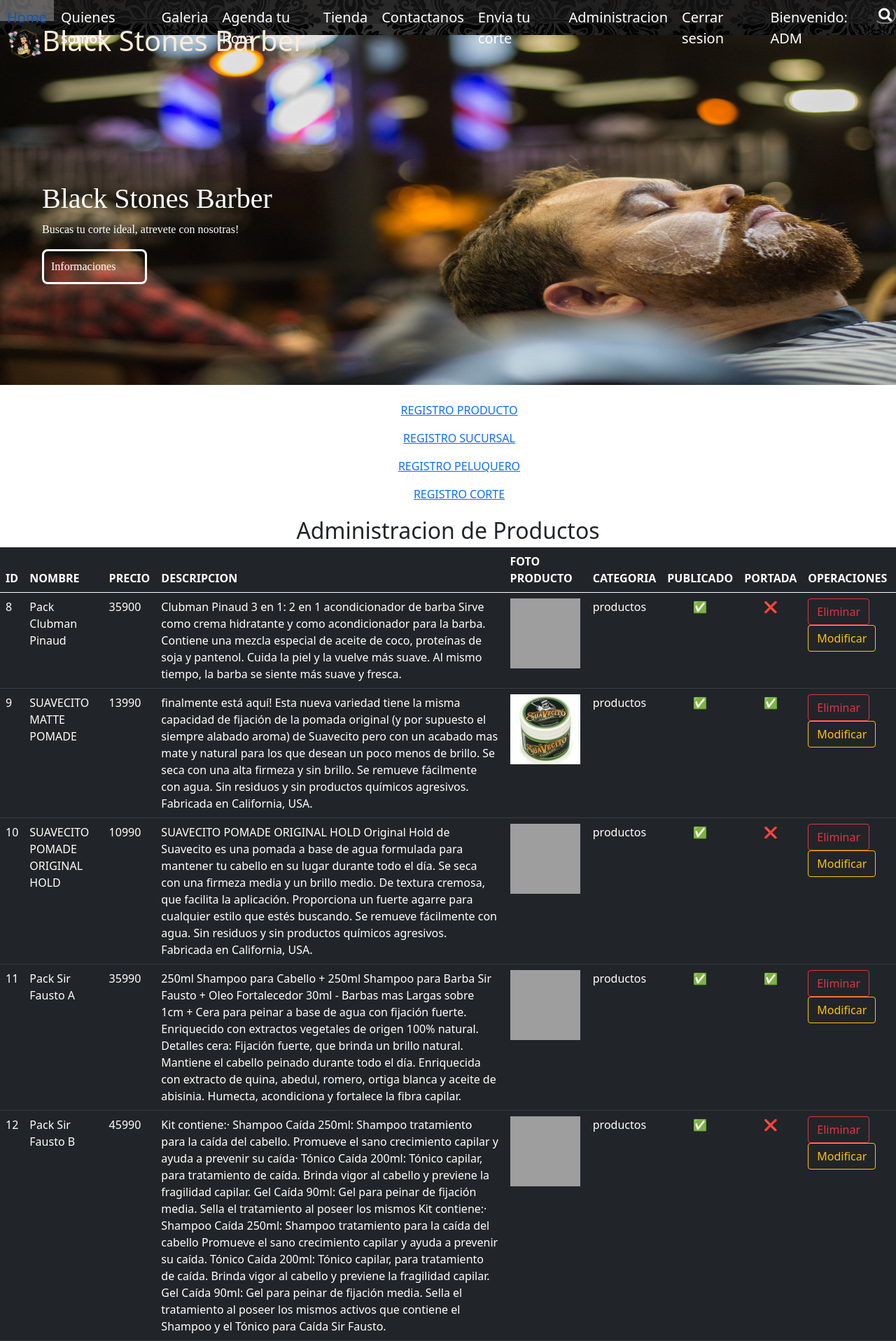
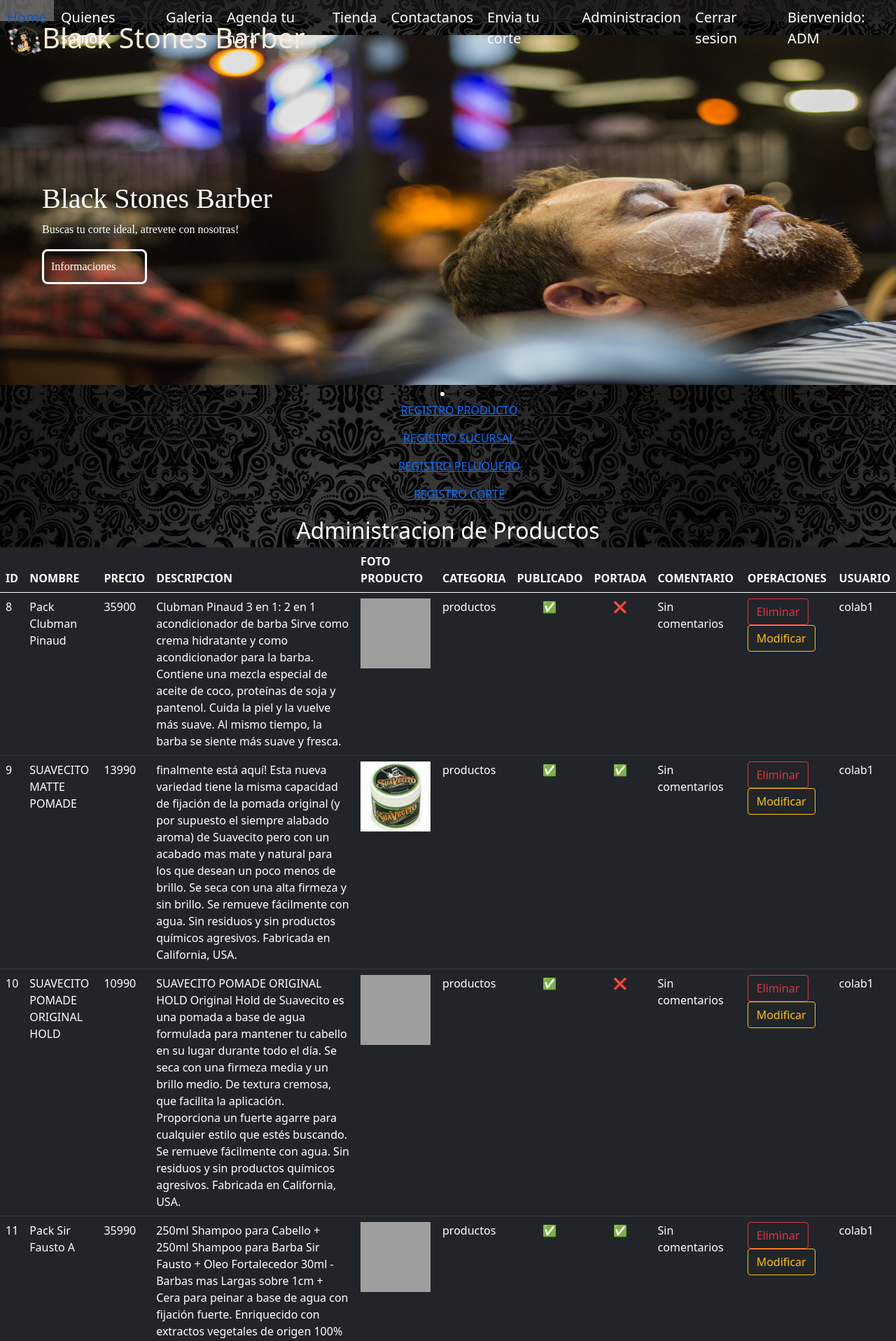
Before and after one commit to evemoya/blackstones-DJANGO, a Django app: page /modprod/ in a window 1280 px wide. Shown: the top 1916 px of the page at 70% size. Run offline with Django 3.2, Linux system fonts and the light colour scheme; a user stored in the database is signed in; data comes from the database, SQL or seed files in the repository; both versions use the stored data as it was after the commit; some web fonts are replaced; grey boxes are pictures that could not be loaded.

Commit message:
actualizacion sitio, administracion galeria y buscador,  carrusel  index con bvoostrap

```diff
--- a/BS/static/css/estilos.css
+++ b/BS/static/css/estilos.css
@@ -18,12 +18,11 @@
 * {
     margin: 0%;
     padding: 0%;
-    /*box-sizing: border-box*/
-    ;
 }
 
 body {
     background: rgb(17, 16, 16);
+    background-image: url(../img/cortes_y_mas/mennu2.jpg);
 }
 
 header {
@@ -50,6 +49,10 @@
 
 }*/
 
+#linea {
+    background: rgb(17, 16, 16);
+}
+
 #contenedor-logo-principal {
     width: fit-content;
     display: flex;
@@ -63,7 +66,7 @@
 }
 
 footer .footer-pie {
-    margin-top: 50px;
+    /*margin-top: 50px;*/
     text-align: center;
     /*padding: center;*/
     color: seashell;
--- a/BS/static/css/info.css
+++ b/BS/static/css/info.css
@@ -4,7 +4,7 @@
     padding: 20px;
     font-family: 'New Tegomin', serif;
     font-size: 30px;
-    background: rgb(17, 16, 16);
+    /*background: rgb(17, 16, 16);*/
 }
 
 #info .contenedor {
--- a/BS/static/css/quienes_somos.css
+++ b/BS/static/css/quienes_somos.css
@@ -27,6 +27,11 @@
     justify-content: center;
     flex-wrap: wrap;
     margin: 15px;
+}
+
+#sucursal .contenedor a {
+    text-decoration: none;
+    color: white;
 }
 
 #sucursal .contenedor img {
--- a/BS/templates/administracion.html
+++ b/BS/templates/administracion.html
@@ -87,7 +87,7 @@
 <div style="text-align: center; color: red;">{{mensaje}} </div>
 
 <section id="Admin_productos">
-    <div style="text-align: center; font-size: xx-large;">Administracion de Productos</div>
+    <div style="text-align: center; font-size: xx-large; color:white">Administracion de Productos</div>
 
     <div>
         <table class="table table-dark table-hover">
@@ -102,7 +102,12 @@
                     <th>CATEGORIA </th>
                     <th>PUBLICADO</th>
                     <th>PORTADA</th>
+                    <th>COMENTARIO</th>
                     <th>OPERACIONES</th>
+                    {% if user.first_name == "ADM" %}
+                    <th>USUARIO</th>
+                    {% endif %}
+
                 </tr>
             </thead>
             <tbody>
@@ -134,11 +139,17 @@
                         <div style="text-align: center;">❌</div>
                         {% endif %}
                     </td>
+                    <td>{{producto.comentario}}</td>
+
                     <td>
                         <button class="btn btn-outline-danger" onclick="eliminar('{{producto.nombre}}')">Eliminar</button>
                         <button class="btn btn-outline-warning" onclick="modificar_prod('{{producto.nombre}}')"> Modificar</button>
                     </td>
 
+
+                    {% if user.first_name == "ADM" %}
+                    <td>{{producto.usuario}}</td>
+                    {% endif %}
                 </tr>
 
 
@@ -150,7 +161,7 @@
 
 
 <section id="Admin_Peluqueros">
-    <div style="text-align: center; font-size: xx-large;">Administracion de Peluqueros</div>
+    <div style="text-align: center; font-size: xx-large; color:white">Administracion de Peluqueros</div>
 
 
     <div>
@@ -166,7 +177,11 @@
                     <th>SUCURSAL</th>
                     <th>CATEGORIA </th>
                     <th>PUBLICADO</th>
+                    <th>COMENTARIO</th>
                     <th>OPERACIONES</th>
+                    {% if user.first_name == "ADM" %}
+                    <th>USUARIO</th>
+                    {% endif %}
                 </tr>
             </thead>
             <tbody>
@@ -182,6 +197,7 @@
                     </td>
                     <td>{{peluquero.Sucursal.nombre}}</td>
                     <td>{{peluquero.categoria.nombre}}</td>
+
                     <td>
                         {% if peluquero.publicado %}
                         <div style="text-align: center;">✅</div>
@@ -189,11 +205,16 @@
                         <div style="text-align: center;">❌</div>
                         {% endif %}
                     </td>
+                    <td>{{peluquero.comentario}}</td>
 
                     <td>
                         <button class="btn btn-outline-danger" onclick="eliminar('{{peluquero.nombre}}')">Eliminar</button>
                         <button class="btn btn-outline-warning" onclick="modificar_pelu('{{peluquero.nombre}}')"> Modificar</button>
                     </td>
+
+                    {% if user.first_name == "ADM" %}
+                    <td>{{peluquero.usuario}}</td>
+                    {% endif %}
 
                 </tr>
 
@@ -205,7 +226,7 @@
 </section>
 
 <section id="Admin_SUCURSALES">
-    <div style="text-align: center; font-size: xx-large;">Administracion de Sucursales</div>
+    <div style="text-align: center; font-size: xx-large;color:white">Administracion de Sucursales</div>
 
 
     <div>
@@ -223,7 +244,11 @@
                     <th>FOTO Sucursal</th>
                     <th>CATEGORIA </th>
                     <th>PUBLICADO</th>
+                    <th>COMENTARIO</th>
                     <th>OPERACIONES</th>
+                    {% if user.first_name == "ADM" %}
+                    <th>USUARIO</th>
+                    {% endif %}
                 </tr>
             </thead>
 
@@ -253,11 +278,15 @@
                         <div style="text-align: center;">❌</div>
                         {% endif %}
                     </td>
+                    <td>{{sucursal.comentario}}</td>
 
                     <td>
                         <button class="btn btn-outline-danger" onclick="eliminar('{{sucursal.nombre}}')">Eliminar</button>
                         <button class="btn btn-outline-warning" onclick="modificar_sucu('{{sucursal.nombre}}')"> Modificar</button>
                     </td>
+                    {% if user.first_name == "ADM" %}
+                    <td>{{sucursal.usuario}}</td>
+                    {% endif %}
 
                 </tr>
                 {% endfor %}
@@ -268,7 +297,7 @@
 
 
 <section id="Admin_Cortes">
-    <div style="text-align: center; font-size: xx-large;">Administracion de Cortes</div>
+    <div style="text-align: center; font-size: xx-large;color:white">Administracion de Cortes</div>
 
     <div>
         <table class="table table-dark table-hover">
@@ -319,6 +348,7 @@
 </section>
 
 
+
 {% endblock contenido %} {% block js %}
 <script>
     function modificar_prod(nombre) {
--- a/BS/templates/base.html
+++ b/BS/templates/base.html
@@ -43,20 +43,19 @@
             <a href="{% url 'AGENDARHORA' %} ">Agenda tu hora</a>
             <a href="{% url 'TIENDA' %}">Tienda</a>
             <a href="">Contactanos</a>
-            <a href="{% url 'REGCORTE' %}">Envia tu corte</a> {% if user.is_authenticated %}
+            <a href="{% url 'REGCORTE' %}">Envia tu corte</a>
+            {% if user.is_authenticated %}
             <a href="{% url 'ADM' %} ">Administracion</a>
             <a href="{% url 'CERRAR'%}">Cerrar sesion</a>
-            <a href="">Bienvenido: {{user.first_name}}</a> {% else %}
+            <a href="">Bienvenido: {{user.first_name}}</a>
+            {% else %}
             <a href="{% url 'LOGIN' %}">Inicia sesion</a>
             <a href="{% url 'REGISTRATE' %}">Registrate</a> {% endif %}
 
 
-
-
-
-
-            <input class="buscador" type="text" placeholder="  ¿Que buscas?">
-
+<!-- BUSCADOR MENU
+            <input class="buscador" type="text" action="{% url 'BUSCARTXT' %}" method="post"  placeholder=" ¿Que buscas?">
+-->
 
         </nav>
         <nav id="contenedor-logo-principal">
--- a/BS/templates/registrate.html
+++ b/BS/templates/registrate.html
@@ -4,7 +4,7 @@
 <section class="form-re">
     <article>
         <h4>Registrate</h4>
-        <form action="" method="post" onsubmit="return validarPass()">
+        <form action="" method="post" action="" onsubmit="return validarPass()">
             <input class="controls" type="text" type="text" name="txtNombre" id="txtNombre" placeholder="Ingrese su Nombre" required>
             <input class="controls" type="text" type="text" name="txtApellido" id="txtApellido" placeholder="Ingrese su Apellido" required>
             <input class="controls" type="text" type="email" name="txtEmail" id="txtEmail" placeholder="Ingrese su Correo" required>
--- a/BS/templates/regpelu.html
+++ b/BS/templates/regpelu.html
@@ -10,12 +10,12 @@
         <div class="contenedor-input">
             <p>Nombre Peluquero :
                 <input class="control" type="text" name="txtNombre" id="txtNombre"
-                placeholder=" ingrese nombre producto" minlength="3" maxlength="50" required pattern="[A-Za-z ]{3,50}" tittle="caracterres entre 3 y 50 letras">
+                placeholder=" ingrese nombre producto" minlength="3" maxlength="50" required tittle="caracterres entre 3 y 50 letras">
             </p>
 
             <p>Apodo  :
                 <input class="control" type="text" name="txtApodo" id="txtApodo"
-                placeholder=" ingrese nombre producto" minlength="3" maxlength="50" required pattern="[A-Za-z ]{3,50}" tittle="caracterres entre 3 y 50 letras">
+                placeholder=" ingrese nombre producto" minlength="3" maxlength="50" required  tittle="caracterres entre 3 y 50 letras">
             </p>
 
 
--- a/BS/templates/regprod.html
+++ b/BS/templates/regprod.html
@@ -9,7 +9,7 @@
 
         <div class="contenedor-input">
             <p>Nombre producto :
-                <input class="control" type="text" name="txtNombre" id="txtNombre" placeholder=" ingrese nombre producto" minlength="3" maxlength="100" required pattern="[A-Za-z ]{3,100}" tittle="caracterres entre 3 y 100 letras">
+                <input class="control" type="text" name="txtNombre" id="txtNombre" placeholder=" ingrese nombre producto" minlength="3" maxlength="100" required tittle="caracterres entre 3 y 100 letras">
             </p>
 
 
--- a/BS/templates/sucursal.html
+++ b/BS/templates/sucursal.html
@@ -4,7 +4,7 @@
             <div class="contenedor_sucu1">
                 <h2>Sucursal</h2>
 
-                <img src="{{sucursal.foto.url}}" alt="">
+                <img src="{{sucursal.foto.url}}" alt="" width = "50%" >
 
             </div>
         </section>
--- a/BS/views.py
+++ b/BS/views.py
@@ -43,7 +43,7 @@
 #ok
 def index(request):
     categoria = Categoria.objects.all()
-    productos = Producto.objects.filter(portada=True)[:5]
+    productos = Producto.objects.filter(portada=True)[:3]
     cortes = Corte.objects.filter(publicado=True)[:3]
     contexto = {"productos":productos, "categoria": categoria, "cortes" :cortes}
     return render(request, "index.html", contexto)
@@ -59,11 +59,11 @@
     if request.POST:
         categoria = request.POST.get("cboCategoria")
         obj_cate = Categoria.objects.get(nombre=categoria)
-        productos = Producto.objects.filter(categoria=obj_cate)
-        sucursales = Sucursal.objects.filter(categoria=obj_cate)
-        peluqueros = Peluquero.objects.filter(categoria=obj_cate)
-        cortes = Corte.objects.filter(categoria=obj_cate)
-        cant = Producto.objects.filter(categoria=obj_cate).count() + Sucursal.objects.filter(categoria=obj_cate).count() + Peluquero.objects.filter(categoria=obj_cate).count() + Corte.objects.filter(categoria=obj_cate).count()
+        productos = Producto.objects.filter(categoria=obj_cate, publicado = True)
+        sucursales = Sucursal.objects.filter(categoria=obj_cate, publicado = True)
+        peluqueros = Peluquero.objects.filter(categoria=obj_cate, publicado = True)
+        cortes = Corte.objects.filter(categoria=obj_cate, publicado = True)
+        cant = Producto.objects.filter(categoria=obj_cate,publicado=True).count() + Sucursal.objects.filter(categoria=obj_cate, publicado=True).count() + Peluquero.objects.filter(categoria=obj_cate, publicado=True).count() + Corte.objects.filter(categoria=obj_cate, publicado=True).count()
 
     contexto = {"productos": productos, "sucursales":sucursales, "peluqueros":peluqueros, "cortes":cortes, "categorias": categorias, "cant":cant}
     return render(request, "galeria.html", contexto)
@@ -90,13 +90,25 @@
     #cant = Producto.objects.filter(publicado=True).count() + Sucursal.objects.filter(publicado=True).count() + Peluquero.objects.filter(publicado=True).count() + Corte.objects.filter(publicado=True).count()
     if request.POST:
         texto = request.POST.get("txtTexto")
-        productos = Producto.objects.filter(nombre__contains=texto)
-        sucursales = Sucursal.objects.filter(nombre__contains=texto) or Sucursal.objects.filter(comuna__contains=texto) or Sucursal.objects.filter(direccion__contains=texto)
+        productos = Producto.objects.filter(nombre__contains=texto) or Producto.objects.filter(descripcion__contains=texto)
+        sucursales = Sucursal.objects.filter(nombre__contains=texto) or Sucursal.objects.filter(comuna__contains=texto) or Sucursal.objects.filter(direccion__contains=texto) or Sucursal.objects.filter(correo__contains=texto)
         peluqueros = Peluquero.objects.filter(nombre__contains=texto) or Peluquero.objects.filter(descripcion__contains=texto) or  Peluquero.objects.filter(apodo__contains=texto)
         cortes = Corte.objects.filter(nombre__contains=texto)
         #cant = Producto.objects.filter(nombre__contains=texto).count() + Producto.objects.filter(descripcion__contains=texto).count() + Sucursal.objects.filter(nombre__contains=texto).count() + Sucursal.objects.filter(comuna__contains=texto).count() + Sucursal.objects.filter(direccion__contains=texto).count() + Peluquero.objects.filter(nombre__contains=texto).count() + Peluquero.objects.filter(descripcion__contains=texto).count() + Peluquero.objects.filter(apodo__contains=texto).count()
-    contexto = {"productos": productos, "peluqueros":peluqueros, "cortes":cortes, "categorias": categorias, "sucursales":sucursales}
-    return render(request, "galeria.html", contexto)
+        contexto = {"productos": productos, "peluqueros":peluqueros, "cortes":cortes, "categorias": categorias, "sucursales":sucursales}
+        return render(request, "galeria.html", contexto)
+
+    #BUSCADOR SIN TEXTO MUESTA TODOS LOS RESULTADO
+    elif request.POST is "":
+        categorias = Categoria.objects.all()
+        productos = Producto.objects.filter(publicado=True)
+        sucursales = Sucursal.objects.filter(publicado=True)
+        peluqueros = Peluquero.objects.filter(publicado=True)
+        cortes = Corte.objects.filter(publicado=True)
+        contexto = {"productos": productos, "peluqueros":peluqueros, "cortes":cortes, "categorias": categorias, "sucursales":sucursales}
+        return render(request, "galeria.html", contexto)
+
+
 
 #ok
 def galeria(request):
@@ -105,7 +117,8 @@
     sucursales = Sucursal.objects.filter(publicado=True)
     peluqueros = Peluquero.objects.filter(publicado=True)
     cortes = Corte.objects.filter(publicado=True)
-    contexto = {"productos": productos, "sucursales":sucursales, "peluqueros":peluqueros, "cortes":cortes, "categorias": categorias}
+    cant = Producto.objects.filter(publicado=True).count() + Sucursal.objects.filter(publicado=True).count() + Peluquero.objects.filter(publicado=True).count() + Corte.objects.filter(publicado=True).count()
+    contexto = {"productos": productos, "sucursales":sucursales, "peluqueros":peluqueros, "cortes":cortes, "categorias": categorias , "cant":cant}
     return render(request, "galeria.html", contexto)
 
 #Convertir a Formulario
@@ -122,7 +135,7 @@
     contexto = {"productos" : productos}
     return render(request, "tienda.html", contexto)
 
-#OK / Falta darle estilo
+#OK
 def ficha(request, id):
     productos = Producto.objects.get(nombre=id)
     contexto = {"productos":productos}
@@ -390,6 +403,7 @@
 #ok
 @login_required(login_url='/login/')
 def regsucu(request):
+        usuario_actual = request.user.username
         categorias = Categoria.objects.all()
         contexto = {"categorias" : categorias}
 
@@ -413,7 +427,8 @@
                 foto = foto,
                 correo = correo,
                 horarios = horarios,
-                categoria = obj_categoria
+                categoria = obj_categoria,
+                usuario= usuario_actual
                 )
             sucu.save()
             contexto = {"categorias" : categorias, "mensaje":"Sucursal grabada"}
@@ -424,6 +439,7 @@
 @login_required(login_url='/login/')
 def regpelu(request):
     sucursales = Sucursal.objects.all()
+    usuario_actual = request.user.username
     contexto = {"sucursales" : sucursales}
 
     if request.POST:
@@ -442,7 +458,8 @@
             descripcion=desc,
             foto = foto,
             categoria = obj_categoria,
-            Sucursal = obj_sucursal
+            Sucursal = obj_sucursal,
+            usuario= usuario_actual
             )
         pelu.save()
         contexto = {"sucursales" : sucursales, "mensaje":"Peluquero grabado"}
@@ -453,6 +470,7 @@
 @login_required(login_url='/login/')
 def regprod(request):
     categorias = Categoria.objects.all()
+    usuario_actual = request.user.username
     contexto = {"categorias" : categorias}
 
     if request.POST:
@@ -468,7 +486,8 @@
             precio=precio,
             descripcion=desc,
             foto = foto,
-            categoria = obj_categoria
+            categoria = obj_categoria,
+            usuario= usuario_actual
             )
         prod.save()
         contexto = {"categorias" : categorias, "mensaje":"producto grabado"}
@@ -478,14 +497,27 @@
 
 @login_required(login_url='/login/')
 def administracion(request):
-    mensaje=""
-    categorias = Categoria.objects.all()
-    sucursales = Sucursal.objects.all()
-    peluqueros = Peluquero.objects.all()
-    productos = Producto.objects.all()
-    cortes = Corte.objects.all()
-    contexto = {"sucursales": sucursales, "peluqueros": peluqueros, "productos": productos, "cortes": cortes, "categorias":categorias, "mensaje":mensaje}
-    return render(request, "administracion.html", contexto)
+    usuario_actual = request.user.username
+    if usuario_actual == "admin":
+        mensaje=""
+        categorias = Categoria.objects.all()
+        sucursales = Sucursal.objects.all()
+        peluqueros = Peluquero.objects.all()
+        productos = Producto.objects.all()
+        cortes = Corte.objects.all()
+        contexto = {"sucursales": sucursales, "peluqueros": peluqueros, "productos": productos, "cortes": cortes, "categorias":categorias, "mensaje":mensaje, "usuario_actual":usuario_actual}
+        return render(request, "administracion.html", contexto)
+
+    else:
+
+        mensaje=""
+        categorias = Categoria.objects.all()
+        sucursales = Sucursal.objects.filter(usuario=usuario_actual)
+        peluqueros = Peluquero.objects.filter(usuario=usuario_actual)
+        productos = Producto.objects.filter(usuario=usuario_actual)
+        cortes = Corte.objects.all()
+        contexto = {"sucursales": sucursales, "peluqueros": peluqueros, "productos": productos, "cortes": cortes, "categorias":categorias, "mensaje":mensaje}
+        return render(request, "administracion.html", contexto)
 
 
 
@@ -501,3 +533,17 @@
         self.nombre=nombre
         self.edad=edad
         super().__init__()
+
+
+#FALTA :
+
+#def registrate :
+#def Contactanos con su modelo
+#Creacion y consumo de API
+#Carrusel  de index (everet)
+#
+#
+#
+#
+#
+#
```
Also changed, not shown: BS/models.py (+8 -0 lines), BS/templates/index.html (+48 -5 lines), BS/templates/regsucu.html (+4 -3 lines), BS/migrations/0012_auto_20210627_1304.py (added), BS/migrations/0013_remove_corte_usuario.py (added), BS/migrations/0014_auto_20210627_1322.py (added), db.sqlite3.
